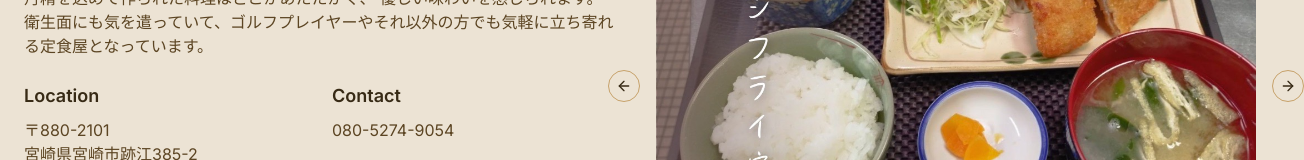
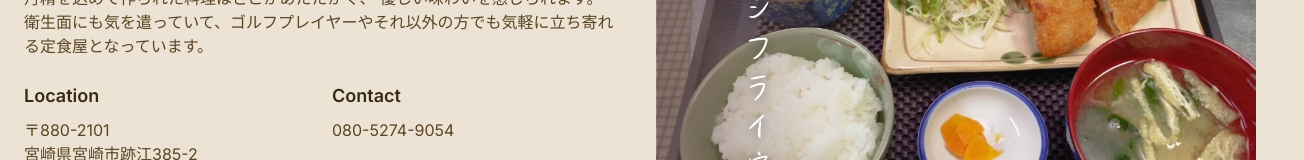
Before and after one commit to daichi1002/to_do, a Next.js app in the folder frontend/: page / in a window 1280 px wide. Shown: the part 262-422 px from the top of the page, 1304 px wide, since content can reach past the window. Built offline with nearby package versions, Linux system fonts and the light colour scheme.

Commit message:
delete next carousel

```diff
--- a/frontend/app/page.tsx
+++ b/frontend/app/page.tsx
@@ -9,8 +9,6 @@ import {
   Carousel,
   CarouselContent,
   CarouselItem,
-  CarouselNext,
-  CarouselPrevious,
 } from "@/components/ui/carousel";
 import Autoplay from "embla-carousel-autoplay";
 import Link from "next/link";
@@ -104,8 +102,6 @@ export default function Component() {
                   </CarouselItem>
                 ))}
               </CarouselContent>
-              <CarouselPrevious />
-              <CarouselNext />
             </Carousel>
           </div>
         </div>
```
